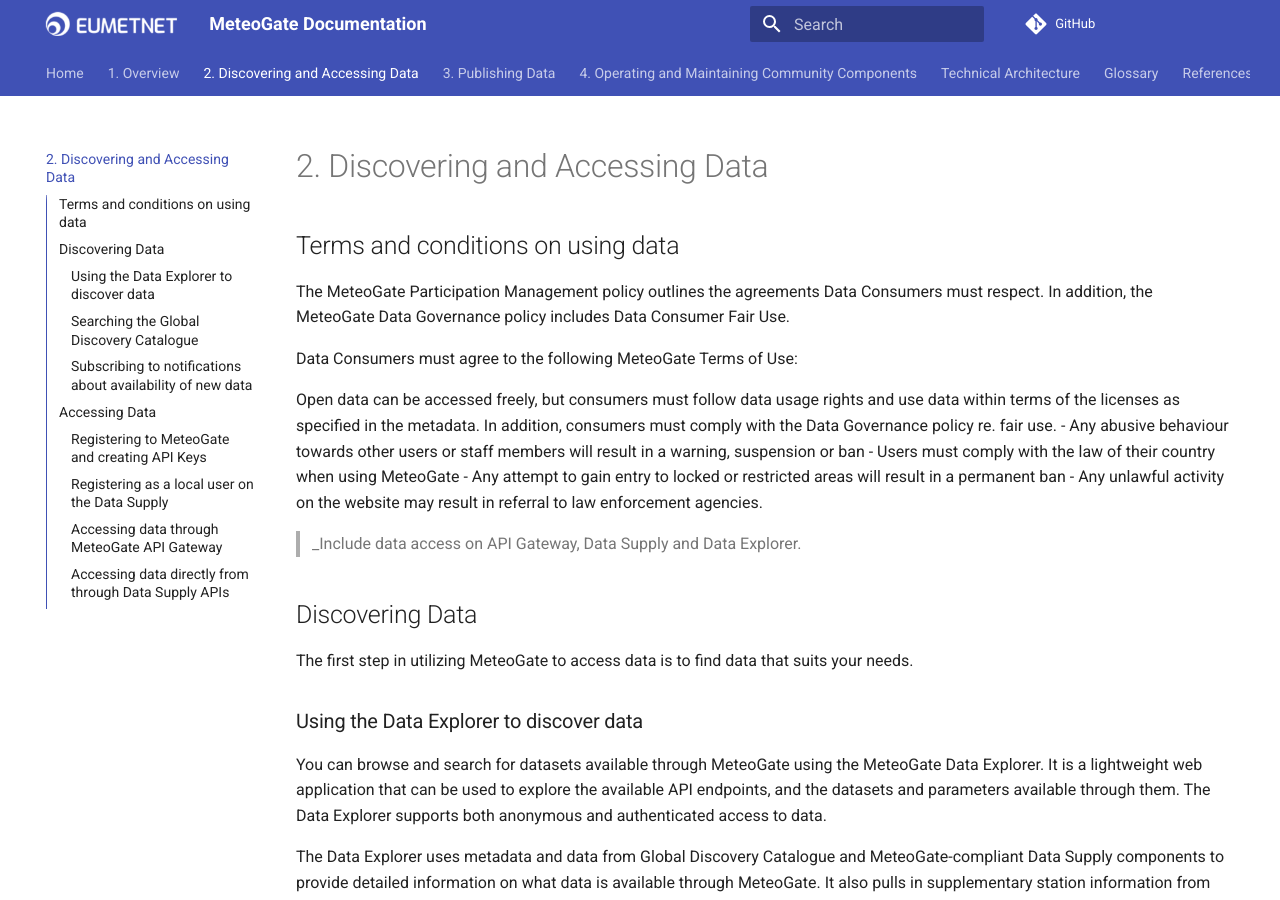
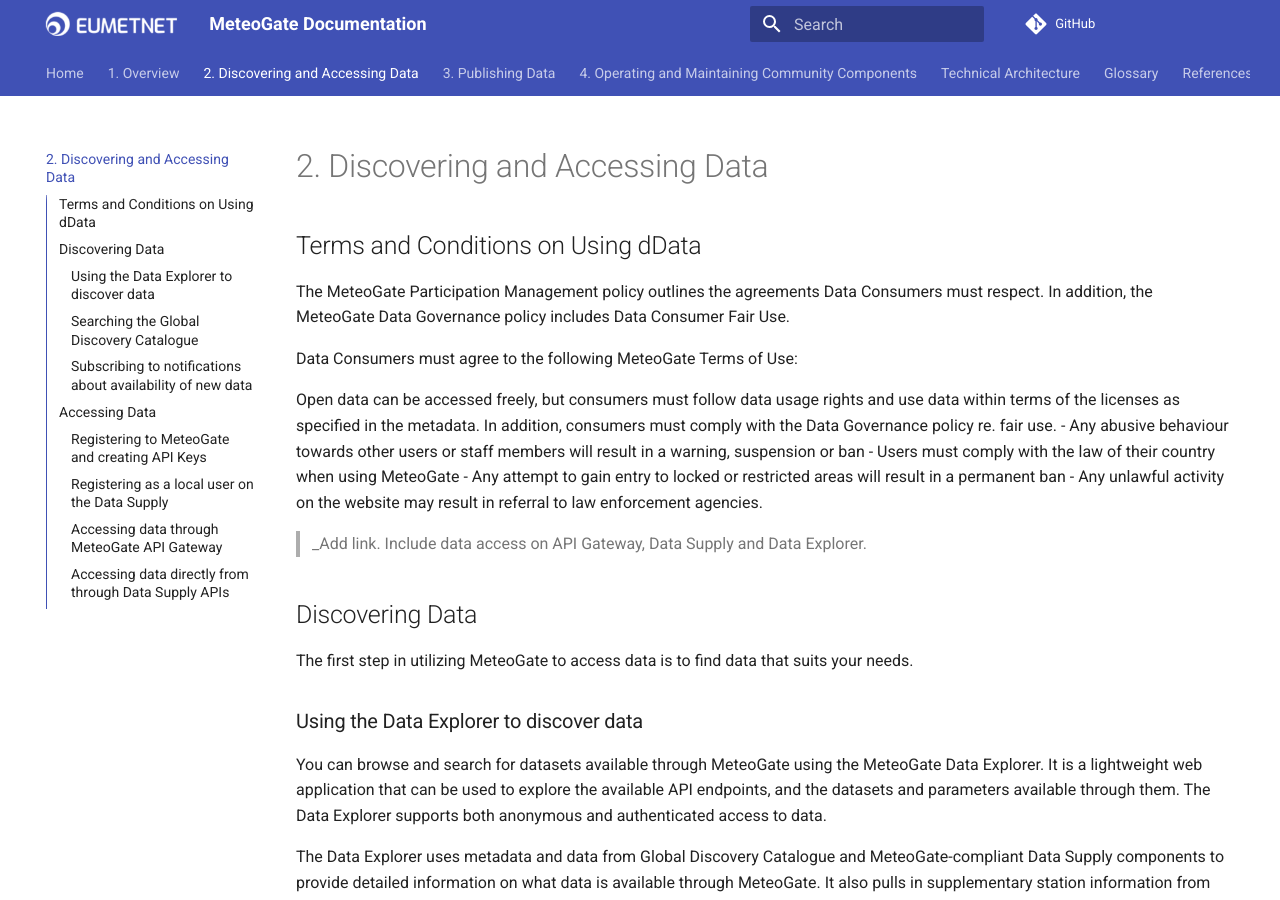
Before and after one commit to EUMETNET/meteogate-documentation, an MkDocs documentation site: the page built from docs/2-discovering-and-accessing-data.md, in a window 1280 px wide and 900 px high. Built offline with MkDocs 1.6.1 and Material for MkDocs 9.7.7, drawn with Linux system fonts in a browser that asks for light colours; comment, search, counter and statistics services are not loaded.

Commit message:
Update 2-discovering-and-accessing-data.md

```diff
--- a/docs/2-discovering-and-accessing-data.md
+++ b/docs/2-discovering-and-accessing-data.md
@@ -2,7 +2,7 @@
 
 <intro>
 
-## Terms and conditions on using data
+## Terms and Conditions on Using dData
 
 The MeteoGate Participation Management policy outlines the agreements Data Consumers must respect. In addition, the MeteoGate Data Governance policy includes Data Consumer Fair Use.
 
@@ -14,7 +14,7 @@ Open data can be accessed freely, but consumers must follow data usage rights an
 -	Any attempt to gain entry to locked or restricted areas will result in a permanent ban
 -	Any unlawful activity on the website may result in referral to law enforcement agencies.
 
-> _Include data access on API Gateway, Data Supply and Data Explorer.
+> _Add link. Include data access on API Gateway, Data Supply and Data Explorer.
 
 ## Discovering Data
 
```
